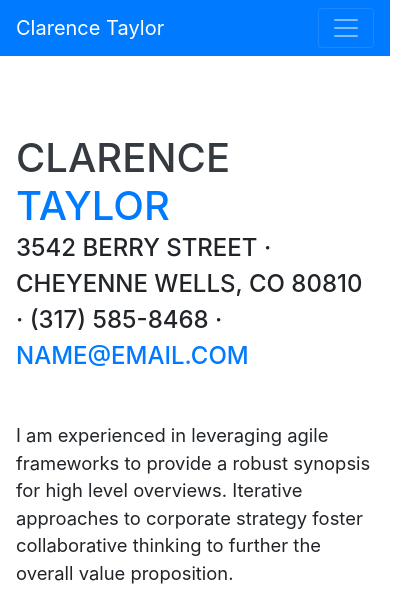
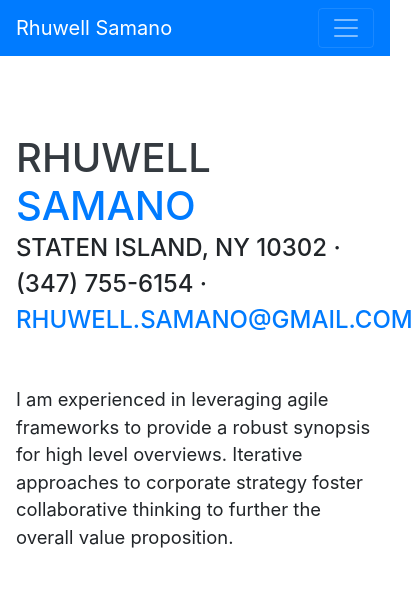
Before and after one commit to rhuwellsamano/rhuwellsamano.github.io, a website with bundled scripts: page index.html in a window 390 px wide. Shown: the top 593 px of the page, 413 px wide, since content can reach past the window. Built offline with nearby package versions, Linux system fonts and the light colour scheme; a web font is replaced by a local one.

Commit message:
edited HTML a bit to my name and address and phone

```diff
--- a/index.html
+++ b/index.html
@@ -27,7 +27,7 @@
 
   <nav class="navbar navbar-expand-lg navbar-dark bg-primary fixed-top" id="sideNav">
     <a class="navbar-brand js-scroll-trigger" href="#page-top">
-      <span class="d-block d-lg-none">Clarence Taylor</span>
+      <span class="d-block d-lg-none">Rhuwell Samano</span>
       <span class="d-none d-lg-block">
         <img class="img-fluid img-profile rounded-circle mx-auto mb-2" src="img/profile.jpg" alt="">
       </span>
@@ -63,11 +63,11 @@
 
     <section class="resume-section p-3 p-lg-5 d-flex align-items-center" id="about">
       <div class="w-100">
-        <h1 class="mb-0">Clarence
-          <span class="text-primary">Taylor</span>
+        <h1 class="mb-0">Rhuwell
+          <span class="text-primary">Samano</span>
         </h1>
-        <div class="subheading mb-5">3542 Berry Street · Cheyenne Wells, CO 80810 · (317) 585-8468 ·
-          <a href="mailto:name@email.com">name@email.com</a>
+        <div class="subheading mb-5">Staten Island, NY 10302 · (347) 755-6154 ·
+          <a href="mailto:rhuwell.samano@gmail.com">rhuwell.samano@gmail.com</a>
         </div>
         <p class="lead mb-5">I am experienced in leveraging agile frameworks to provide a robust synopsis for high level overviews. Iterative approaches to corporate strategy foster collaborative thinking to further the overall value proposition.</p>
         <div class="social-icons">
```
